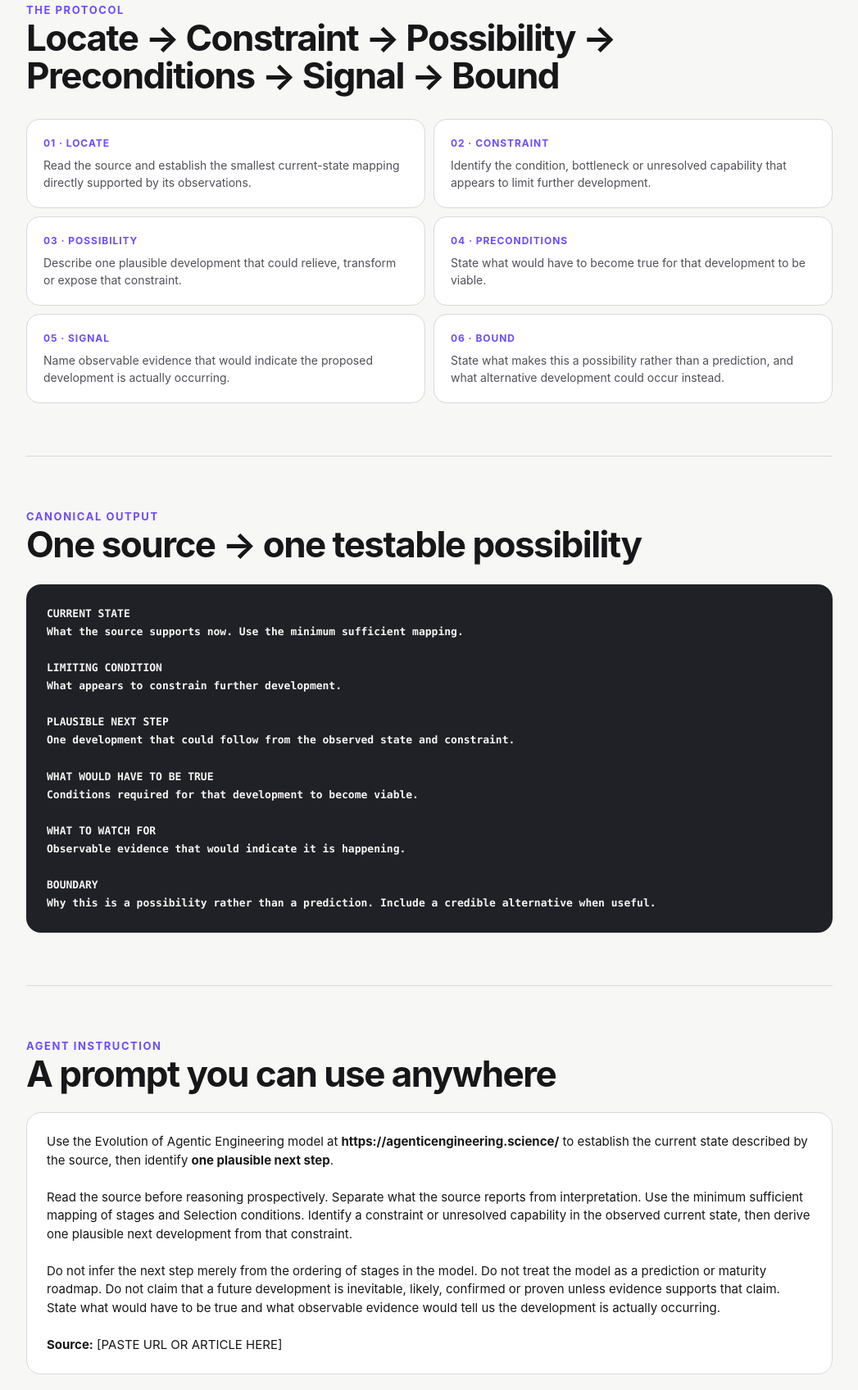
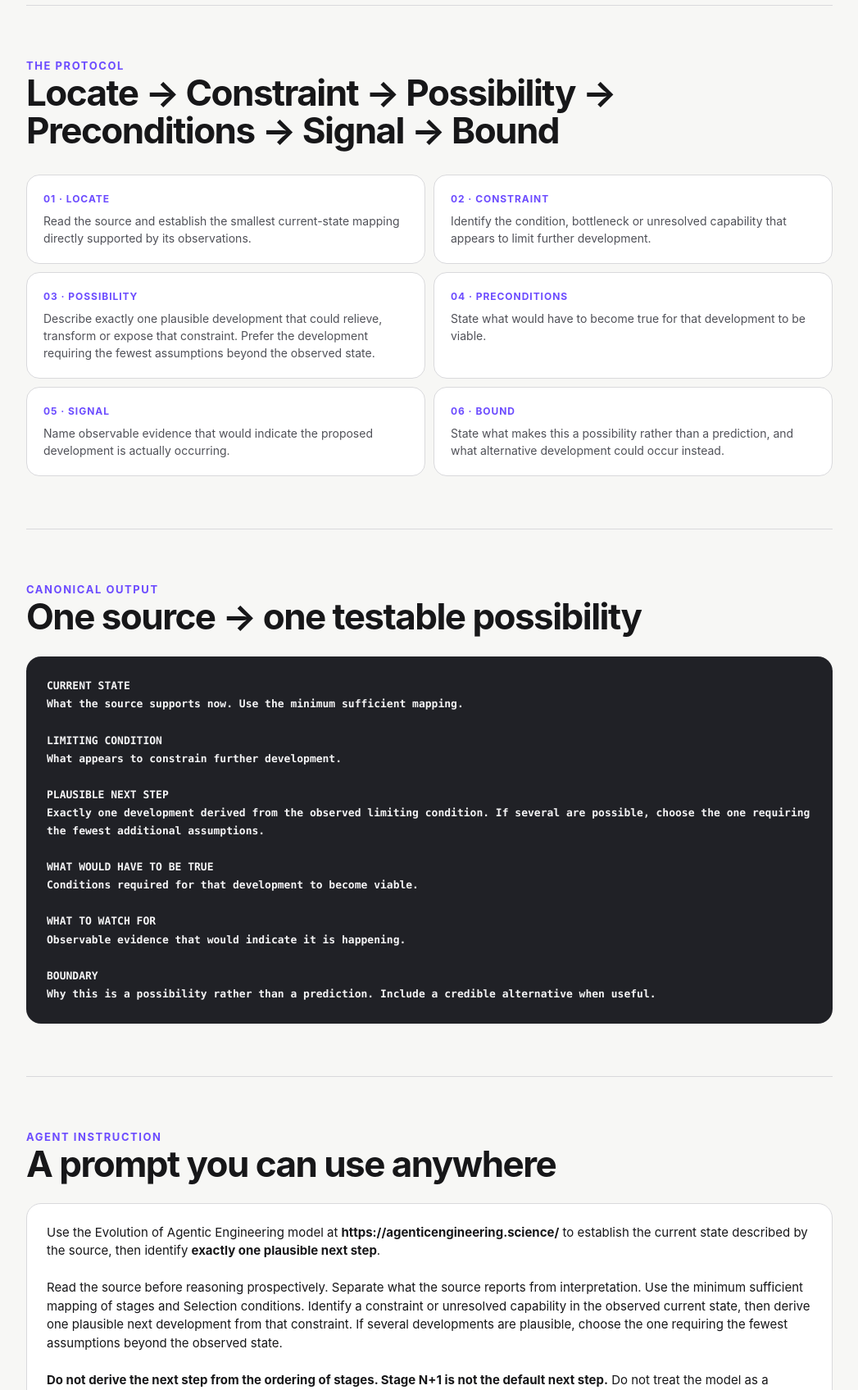
Before and after one commit to ogarciacar/evolution-of-agentic-engineering, a plain HTML site: page next.html in a window 1280 px wide. Shown: the part 961-2657 px from the top of the page at 82% size, without its empty margins (116-1163 px from the left). Drawn offline with Linux system fonts and the light colour scheme.

Commit message:
Tighten prospective reasoning against stage determinism

```diff
--- a/next.html
+++ b/next.html
@@ -12,11 +12,11 @@
 <body><main>
 <nav class="topnav"><span class="eyebrow">Prospection protocol · v0.1</span><a class="back" href="index.html">← Evolution of Agentic Engineering</a></nav>
 <header><h1>Explore a plausible next step</h1><p class="lead">A protocol for using current evidence and the Evolution of Agentic Engineering model to identify one plausible development to watch for — without turning the model into a prediction.</p></header>
-<section><div class="eyebrow">Boundary</div><h2>Current state first. Possibility second.</h2><p class="lead">A plausible next step must follow from observations about the current state and its constraints. It must not be inferred merely because another stage appears next in the model.</p><div class="prompt"><strong>Core rule:</strong> The ordering Apparition → Mutation → Selection → Cooperation → Specialization is a reasoning model, not a deterministic roadmap. If the source does not support a meaningful current-state assessment, say so rather than generating a future.</div></section>
+<section><div class="eyebrow">Boundary</div><h2>Current state first. Possibility second.</h2><p class="lead">A plausible next step must follow from observations about the current state and its constraints. It must not be inferred merely because another stage appears next in the model.</p><div class="prompt"><strong>Core rule:</strong> Do not derive the next step from the ordering of stages. Stage N+1 is not the default next step. The ordering Apparition → Mutation → Selection → Cooperation → Specialization is a reasoning model, not a deterministic roadmap. If the source does not support a meaningful current-state assessment, say so rather than generating a future.<br><br><strong>Minimum-assumption rule:</strong> Return exactly one plausible next step. If several are possible, choose the development requiring the fewest assumptions beyond the observed current state and its limiting condition.</div></section>
 <section><div class="eyebrow">The protocol</div><h2>Locate → Constraint → Possibility → Preconditions → Signal → Bound</h2><div class="steps">
 <div class="step"><b>01 · LOCATE</b><p>Read the source and establish the smallest current-state mapping directly supported by its observations.</p></div>
 <div class="step"><b>02 · CONSTRAINT</b><p>Identify the condition, bottleneck or unresolved capability that appears to limit further development.</p></div>
-<div class="step"><b>03 · POSSIBILITY</b><p>Describe one plausible development that could relieve, transform or expose that constraint.</p></div>
+<div class="step"><b>03 · POSSIBILITY</b><p>Describe exactly one plausible development that could relieve, transform or expose that constraint. Prefer the development requiring the fewest assumptions beyond the observed state.</p></div>
 <div class="step"><b>04 · PRECONDITIONS</b><p>State what would have to become true for that development to be viable.</p></div>
 <div class="step"><b>05 · SIGNAL</b><p>Name observable evidence that would indicate the proposed development is actually occurring.</p></div>
 <div class="step"><b>06 · BOUND</b><p>State what makes this a possibility rather than a prediction, and what alternative development could occur instead.</p></div>
@@ -28,7 +28,7 @@ LIMITING CONDITION
 What appears to constrain further development.
 
 PLAUSIBLE NEXT STEP
-One development that could follow from the observed state and constraint.
+Exactly one development derived from the observed limiting condition. If several are possible, choose the one requiring the fewest additional assumptions.
 
 WHAT WOULD HAVE TO BE TRUE
 Conditions required for that development to become viable.
@@ -38,10 +38,11 @@ Observable evidence that would indicate it is happening.
 
 BOUNDARY
 Why this is a possibility rather than a prediction. Include a credible alternative when useful.</div></section>
-<section><div class="eyebrow">Agent instruction</div><h2>A prompt you can use anywhere</h2><div class="prompt">Use the Evolution of Agentic Engineering model at <strong>https://agenticengineering.science/</strong> to establish the current state described by the source, then identify <strong>one plausible next step</strong>.
-<br><br>Read the source before reasoning prospectively. Separate what the source reports from interpretation. Use the minimum sufficient mapping of stages and Selection conditions. Identify a constraint or unresolved capability in the observed current state, then derive one plausible next development from that constraint.
-<br><br>Do not infer the next step merely from the ordering of stages in the model. Do not treat the model as a prediction or maturity roadmap. Do not claim that a future development is inevitable, likely, confirmed or proven unless evidence supports that claim. State what would have to be true and what observable evidence would tell us the development is actually occurring.
+<section><div class="eyebrow">Agent instruction</div><h2>A prompt you can use anywhere</h2><div class="prompt">Use the Evolution of Agentic Engineering model at <strong>https://agenticengineering.science/</strong> to establish the current state described by the source, then identify <strong>exactly one plausible next step</strong>.
+<br><br>Read the source before reasoning prospectively. Separate what the source reports from interpretation. Use the minimum sufficient mapping of stages and Selection conditions. Identify a constraint or unresolved capability in the observed current state, then derive one plausible next development from that constraint. If several developments are plausible, choose the one requiring the fewest assumptions beyond the observed state.
+<br><br><strong>Do not derive the next step from the ordering of stages. Stage N+1 is not the default next step.</strong> Do not treat the model as a prediction or maturity roadmap. Do not claim that a future development is inevitable, likely, confirmed or proven unless evidence supports that claim. State what would have to be true and what observable evidence would tell us the development is actually occurring.
+<br><br>Return the canonical structure: CURRENT STATE → LIMITING CONDITION → PLAUSIBLE NEXT STEP → WHAT WOULD HAVE TO BE TRUE → WHAT TO WATCH FOR → BOUNDARY.
 <br><br><strong>Source:</strong> [PASTE URL OR ARTICLE HERE]</div></section>
-<section><div class="eyebrow">Epistemic rules</div><h2>Generate something we can later test</h2><ul class="rules"><li>Current-state claims must be grounded in the source; prospective reasoning begins only after that state is established.</li><li>Use the minimum sufficient mapping. Do not populate adjacent stages or conditions merely because they are plausible.</li><li>The next named stage is not automatically the next plausible development.</li><li>Designed for does not mean demonstrated in operation.</li><li>Association does not establish causation, necessity or an evolutionary sequence.</li><li>Evidence consistent with the model does not prove the model.</li><li>Prefer one concrete development over a list of possible futures.</li><li>A useful next step should produce observable signals that future evidence can support, refine or contradict.</li><li>1K-agent scale remains a forcing function, not an industry benchmark or forecast.</li></ul></section>
+<section><div class="eyebrow">Epistemic rules</div><h2>Generate something we can later test</h2><ul class="rules"><li>Current-state claims must be grounded in the source; prospective reasoning begins only after that state is established.</li><li>Use the minimum sufficient mapping. Do not populate adjacent stages or conditions merely because they are plausible.</li><li><strong>Do not derive the next step from stage ordering. Stage N+1 is not the default next step.</strong></li><li>Return exactly one plausible next step. When several are possible, prefer the one requiring the fewest assumptions beyond the observed state and limiting condition.</li><li>Designed for does not mean demonstrated in operation.</li><li>Association does not establish causation, necessity or an evolutionary sequence.</li><li>Evidence consistent with the model does not prove the model.</li><li>A useful next step should produce observable signals that future evidence can support, refine or contradict.</li><li>1K-agent scale remains a forcing function, not an industry benchmark or forecast.</li></ul></section>
 <footer><span>Evolution of Agentic Engineering · Explore what could follow</span><span>Working protocol · September 2026</span></footer>
 </main></body></html>
```
